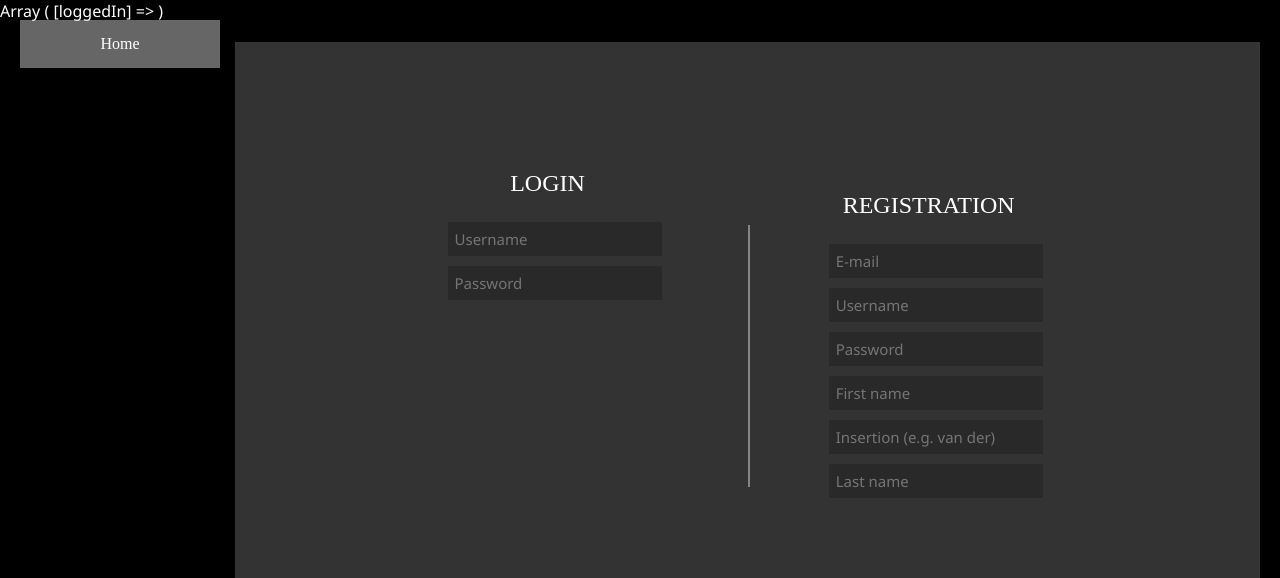
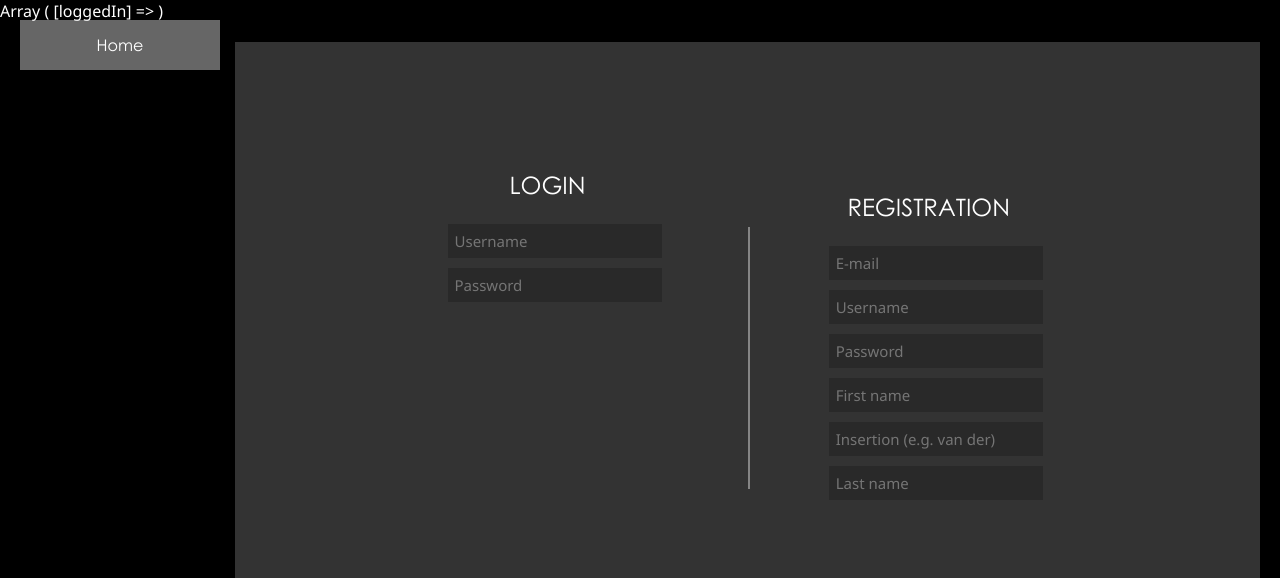
Before and after one commit to Quikers/Stedi, a PHP site: page /home in a window 1280 px wide. Shown: the top 578 px of the page. Run offline with PHP 8.4, Linux system fonts and the light colour scheme; some web fonts are replaced.

Commit message:
Font fix

```diff
--- a/Website/public/css/default.css
+++ b/Website/public/css/default.css
@@ -1,6 +1,6 @@
 @font-face {
     font-family: Century Gothic;
-    src: url(CenturyGothic.ttf);
+    src: url(../fonts/CenturyGothic.ttf);
 }
 
 
```
